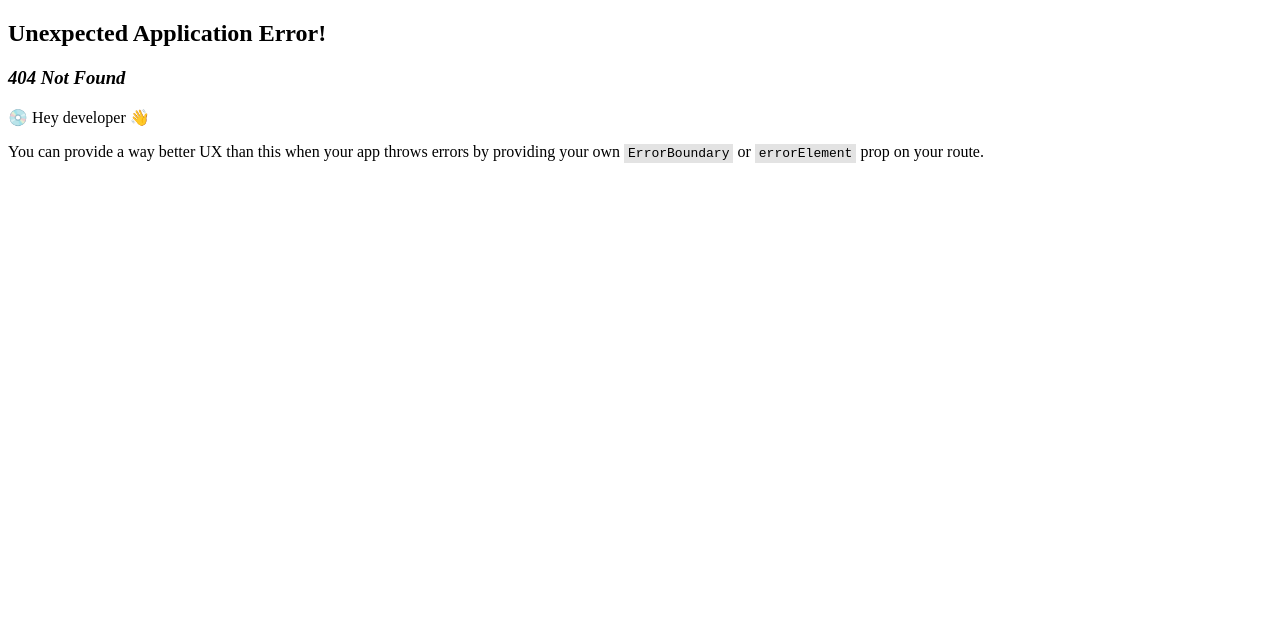
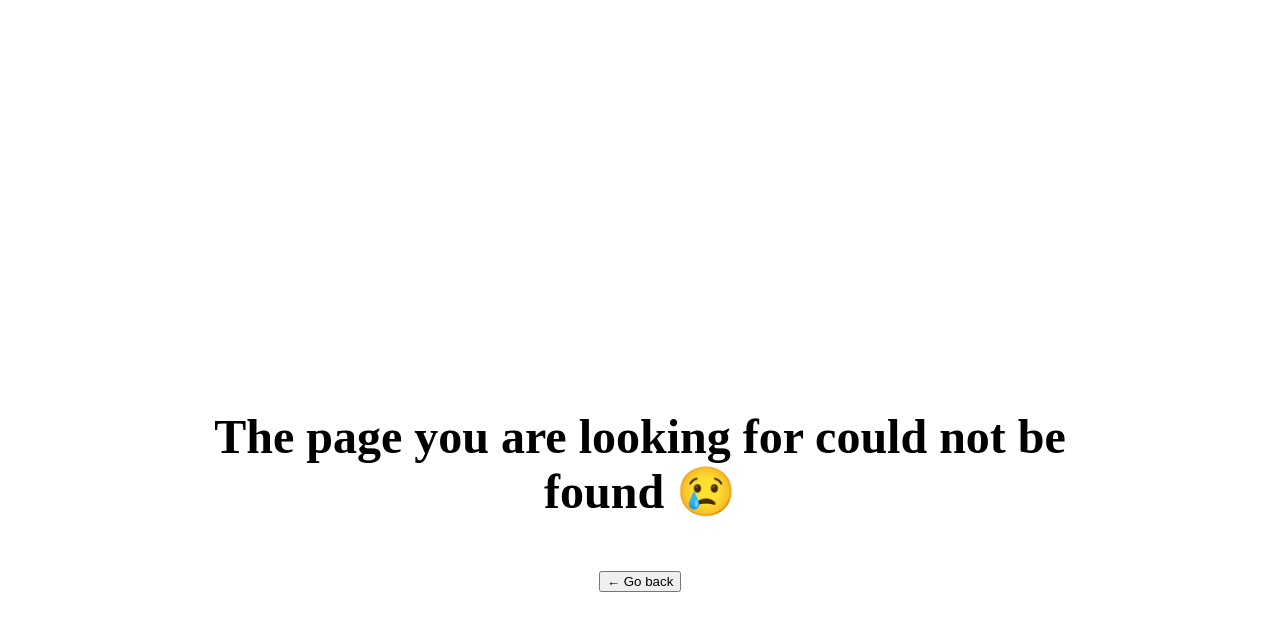
Before and after one commit to RitvikAnand583/cookbook, a React (Vite) app in the folder frontend/: page / in a window 1280 px wide. Before the commit this address had no page. Shown: the top 630 px of the page. Built offline with nearby package versions, Linux system fonts and the light colour scheme.

Commit message:
PageNotFound created

```diff
--- a/frontend/src/App.jsx
+++ b/frontend/src/App.jsx
@@ -4,6 +4,7 @@ import Feed from "./pages/Feed";
 import Login from "./pages/Login";
 import Signup from "./pages/Signup";
 import AppLayout from "./ui/AppLayout";
+import PageNotFound from "./pages/PageNotFound";
 
 const router = createBrowserRouter([
   {
@@ -13,6 +14,7 @@ const router = createBrowserRouter([
       {
         path: "feed",
         element: <Feed />,
+        index: true,
       },
     ],
   },
@@ -24,6 +26,10 @@ const router = createBrowserRouter([
     path: "/sign-up",
     element: <Signup />,
   },
+  {
+    path: "*",
+    element: <PageNotFound />,
+  },
 ]);
 
 function App() {
--- /dev/null
+++ b/frontend/src/pages/PageNotFound.jsx
@@ -0,0 +1,49 @@
+import styled from "styled-components";
+
+import Heading from "../ui/Heading";
+
+const StyledPageNotFound = styled.main`
+  height: 100vh;
+  background-color: var(--color-grey-50);
+  display: flex;
+  align-items: center;
+  justify-content: center;
+  padding: 4.8rem;
+`;
+
+const Box = styled.div`
+  /* box */
+  background-color: var(--color-grey-0);
+  border: 1px solid var(--color-grey-100);
+  border-radius: var(--border-radius-md);
+
+  padding: 4.8rem;
+  flex: 0 1 96rem;
+  text-align: center;
+
+  & h1 {
+    margin-bottom: 3.2rem;
+  }
+`;
+
+function PageNotFound() {
+  //const moveBack = useMoveBack();
+
+  return (
+    <StyledPageNotFound>
+      <Box>
+        <Heading as="h1">
+          The page you are looking for could not be found 😢
+        </Heading>
+        <button
+          onClick={() => console.log("Move back to prev page")}
+          size="large"
+        >
+          &larr; Go back
+        </button>
+      </Box>
+    </StyledPageNotFound>
+  );
+}
+
+export default PageNotFound;
--- /dev/null
+++ b/frontend/src/ui/Heading.jsx
@@ -0,0 +1,26 @@
+import styled, { css } from "styled-components";
+
+// const text = `text-align: center`;
+
+const Heading = styled.h1`
+  ${(props) =>
+    props.as === "h1" &&
+    css`
+      font-size: 3rem;
+      font-weight: 600;
+    `}
+  ${(props) =>
+    props.as === "h2" &&
+    css`
+      font-size: 2rem;
+      font-weight: 600;
+    `}
+  ${(props) =>
+    props.as === "h3" &&
+    css`
+      font-size: 1rem;
+      font-weight: 500;
+    `} /* line-height */
+`;
+
+export default Heading;
```
